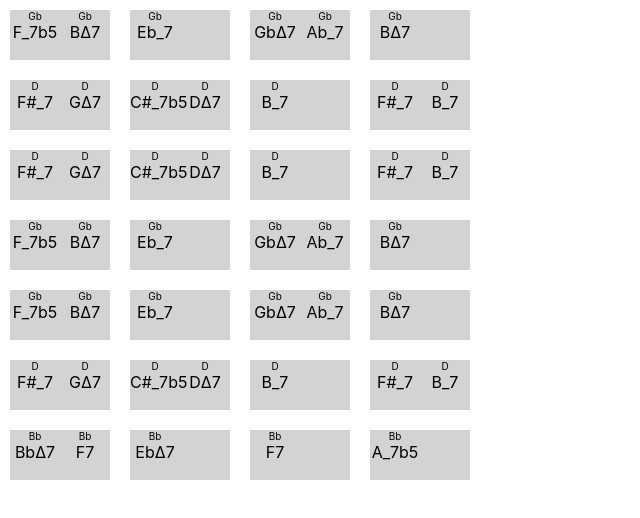
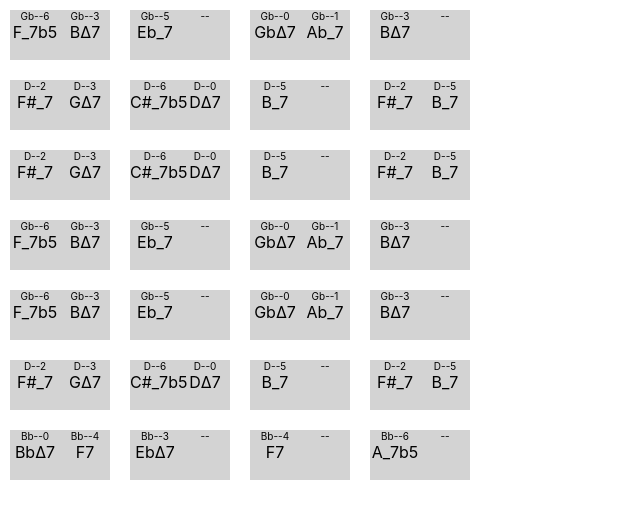
Before and after one commit to vincentwue/music, a React (Create React App) app: page / in a window 1280 px wide. Shown: the top 518 px of the page, without its empty margins (0-640 px from the left). Built offline with nearby package versions, Linux system fonts and the light colour scheme.

Commit message:
show chord step in interval

```diff
--- a/src/components/ShowRandomTune/ShowRandomTune.tsx
+++ b/src/components/ShowRandomTune/ShowRandomTune.tsx
@@ -20,7 +20,7 @@ export default function ShowRandomTune() {
                         <div className={classes.context}>
 
                             {chord?.context?.rootNote.render(chord.context.scaleType)}
-
+                            --{chord?.step}
                         </div>
 
                         <div className={classes.symbol}>
--- a/src/defs/specificChords.ts
+++ b/src/defs/specificChords.ts
@@ -22,6 +22,15 @@ export class SpecificChord {
         this.notes = SpecificChord.calculateNotesForChord(rootNote, chord)
 
         this.context = context
+    }
+
+    get step() {
+        if (!this.context) {
+            return null
+        }
+        else  {
+            return this.context.notes.indexOf(this.rootNote)
+        }
     }
 
     get render() {
```
